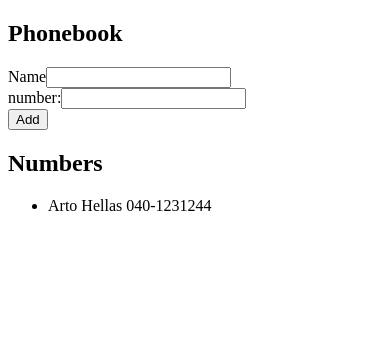
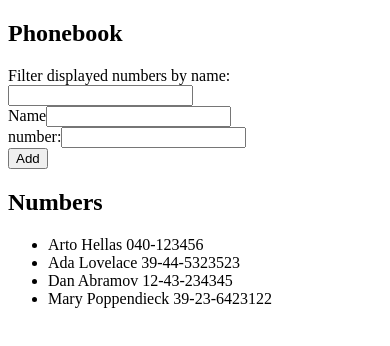
Before and after one commit to Rikkokiri/FullStackOpen2020, a React (Create React App) app in the folder part2/phonebook/: page / in a window 390 px wide. Shown: the top 346 px of the page. Built offline with nearby package versions, Linux system fonts and the light colour scheme.

Commit message:
Added filtering function to phonebook

```diff
--- a/part2/phonebook/src/App.js
+++ b/part2/phonebook/src/App.js
@@ -2,10 +2,16 @@ import React, { useState } from 'react'
 
 const App = () => {
   const [persons, setPersons] = useState([
-    { name: 'Arto Hellas', number: '040-1231244' }
+    { name: 'Arto Hellas', number: '040-123456' },
+    { name: 'Ada Lovelace', number: '39-44-5323523' },
+    { name: 'Dan Abramov', number: '12-43-234345' },
+    { name: 'Mary Poppendieck', number: '39-23-6423122' }
   ])
   const [newName, setNewName] = useState('')
   const [newNumber, setNewNumber] = useState('')
+  const [filterInput, setFilterInput] = useState('')
+
+  const personsToShow = filterInput === '' ? persons : persons.filter(person => person.name.toLowerCase().includes(filterInput.toLowerCase()))
 
   const handleNameChange = (event) => {
     console.log(event.target.value)
@@ -15,6 +21,11 @@ const App = () => {
   const handleNumberChange = (event) => {
     console.log(event.target.value)
     setNewNumber(event.target.value)
+  }
+
+  const handleFilterChange = (event) => {
+    console.log(event.target.value)
+    setFilterInput(event.target.value)
   }
 
   const addPerson = (event) => {
@@ -45,6 +56,13 @@ const App = () => {
       <h2>Phonebook</h2>
       <form onSubmit={addPerson}>
         <div>
+          <label htmlFor='filter'>Filter displayed numbers by name: </label>
+          <input id='filter'
+            value={filterInput}
+            onChange={handleFilterChange}
+          />
+        </div>
+        <div>
           <label htmlFor='name'>Name</label>
           <input id='name'
             value={newName}
@@ -64,11 +82,10 @@ const App = () => {
       </form>
       <h2>Numbers</h2>
       <ul>
-        {persons.map(person => <li key={person.name}>{person.name} {person.number}</li>)}
+        {personsToShow.map(person => <li key={person.name}>{person.name} {person.number}</li>)}
       </ul>
     </div>
   )
-
 }
 
 export default App
```
